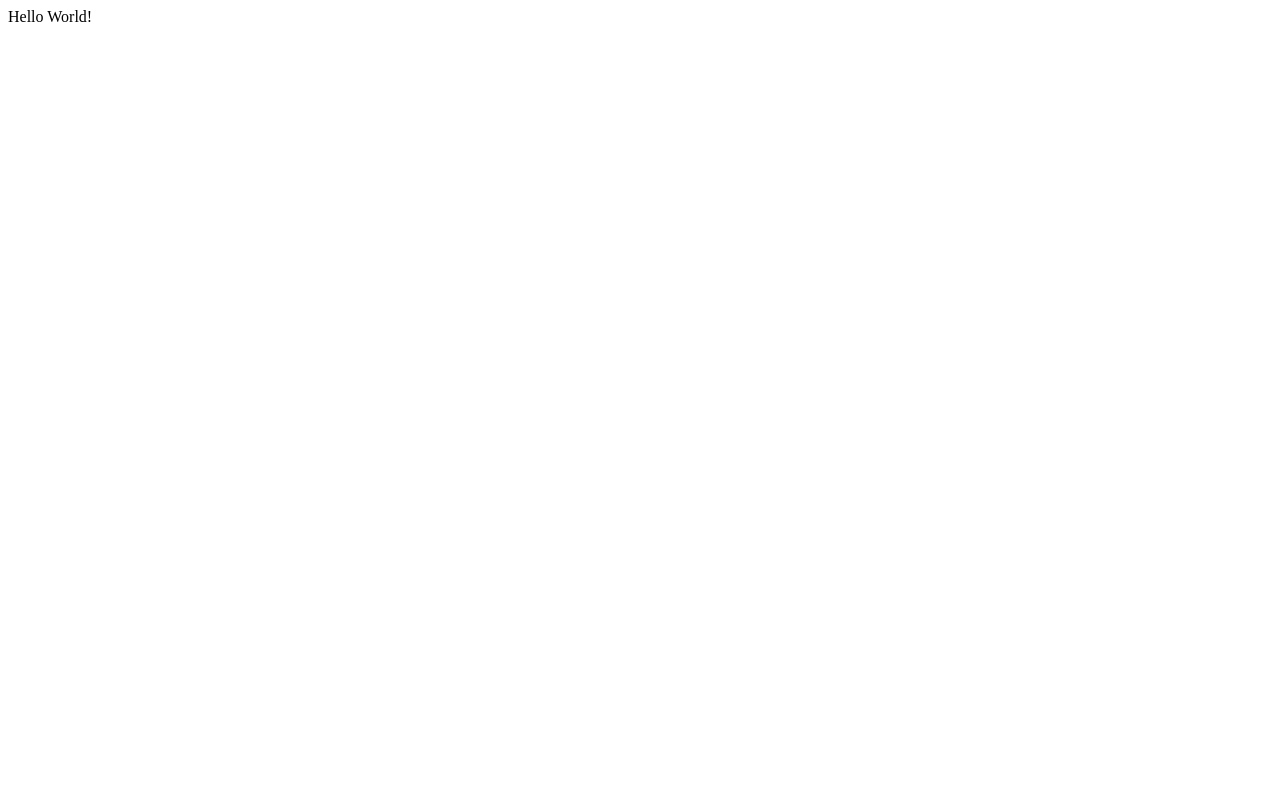
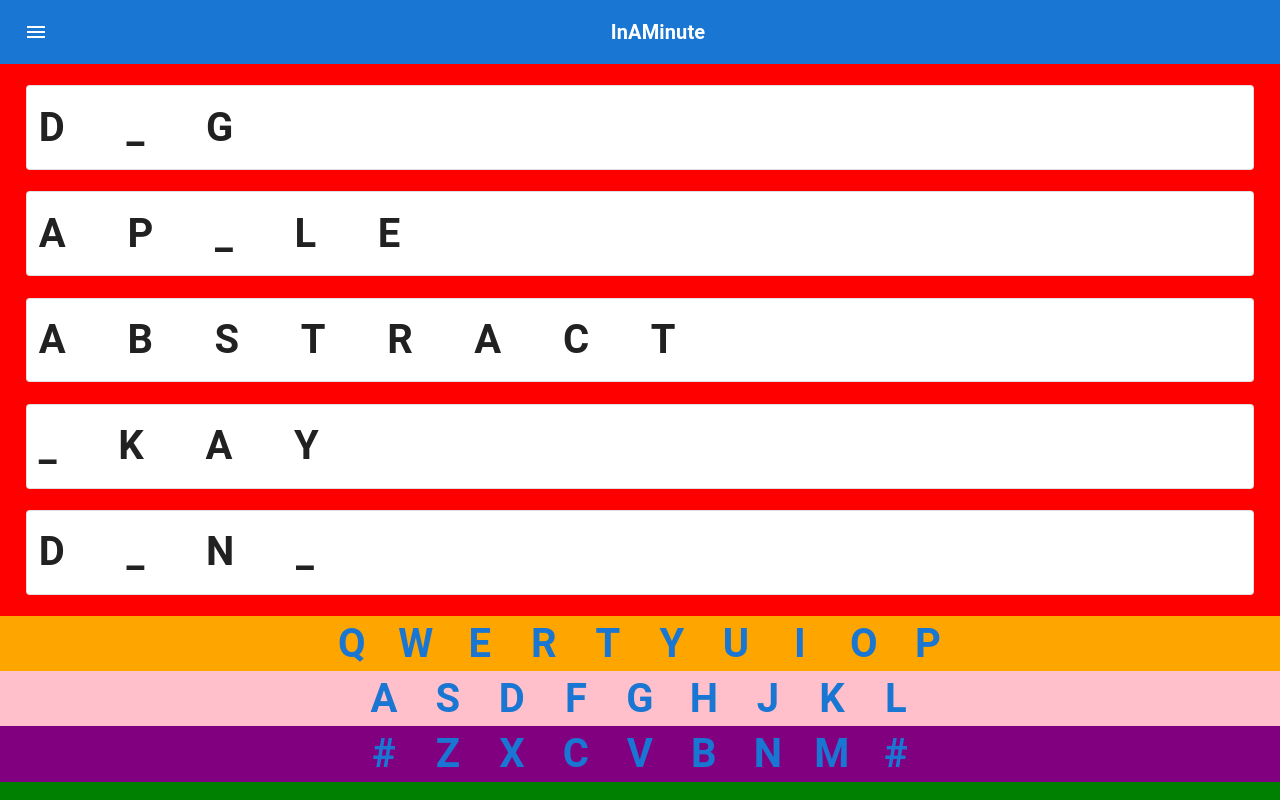
Before and after one commit to MarcusCode20/word-frontend, a React (Vite) app: page / in a window 1280 px wide. Built offline with nearby package versions, Linux system fonts and the light colour scheme.

Commit message:
Add prototype of page

```diff
--- a/package.json
+++ b/package.json
@@ -12,6 +12,7 @@
     "dependencies": {
         "@emotion/react": "^11.10.6",
         "@emotion/styled": "^11.10.6",
+        "@mui/icons-material": "^5.11.11",
         "@mui/material": "^5.11.14",
         "@reduxjs/toolkit": "^1.9.3",
         "react": "^18.2.0",
--- a/src/App.tsx
+++ b/src/App.tsx
@@ -1,5 +1,28 @@
-function App() {
-    return <div>Hello World!</div>
+import { Box } from '@mui/material'
+import React from 'react'
+import GameScreen from './components/GameScreen'
+import Keyboard from './components/Keyboard'
+import TitleBar from './components/TitleBar'
+
+const App = () => {
+    return (
+        <Box
+            sx={{
+                margin: '0px',
+                width: '100vw',
+                height: '100vh',
+                backgroundColor: 'primary.dark',
+                display: 'flex',
+                flexDirection: 'column',
+                justifyContent: 'flex-start',
+                alignItems: 'stretch',
+            }}
+        >
+            <TitleBar />
+            <GameScreen />
+            <Keyboard />
+        </Box>
+    )
 }
 
 export default App
--- /dev/null
+++ b/src/components/GameScreen.tsx
@@ -0,0 +1,28 @@
+import { Box, Card } from '@mui/material'
+import React from 'react'
+import Level from './Level'
+
+const GameScreen = () => {
+    return (
+        <Box
+            sx={{
+                margin: '0px',
+                width: '100vw',
+                height: '75vh',
+                backgroundColor: 'red',
+                display: 'flex',
+                flexDirection: 'column',
+                justifyContent: 'space-evenly',
+                alignItems: 'stretch',
+            }}
+        >
+            <Level word="D_G"></Level>
+            <Level word="AP_LE"></Level>
+            <Level word="ABSTRACT"></Level>
+            <Level word="_KAY"></Level>
+            <Level word="D_N_"></Level>
+        </Box>
+    )
+}
+
+export default GameScreen
--- /dev/null
+++ b/src/components/Keyboard.tsx
@@ -0,0 +1,70 @@
+import { Box } from '@mui/material'
+import React from 'react'
+import KeyboardButton from './KeyboardButton'
+
+const Keyboard = () => {
+    const rowOne = ['Q', 'W', 'E', 'R', 'T', 'Y', 'U', 'I', 'O', 'P'].map(
+        (letter) => <KeyboardButton value={letter} />
+    )
+    const rowTwo = ['A', 'S', 'D', 'F', 'G', 'H', 'J', 'K', 'L'].map(
+        (letter) => <KeyboardButton value={letter} />
+    )
+    const rowThree = ['#', 'Z', 'X', 'C', 'V', 'B', 'N', 'M', '#'].map(
+        (letter) => <KeyboardButton value={letter} />
+    )
+
+    return (
+        <Box
+            sx={{
+                margin: '0px',
+                width: '100vw',
+                height: '25vh',
+                backgroundColor: 'green',
+                display: 'flex',
+                flexDirection: 'column',
+            }}
+        >
+            <Box
+                sx={{
+                    margin: '0px',
+                    width: '100vw',
+                    height: '30%',
+                    backgroundColor: 'orange',
+                    display: 'flex',
+                    flexDirection: 'row',
+                    justifyContent: 'center',
+                }}
+            >
+                {rowOne}
+            </Box>
+            <Box
+                sx={{
+                    margin: '0px',
+                    width: '100vw',
+                    height: '30%',
+                    backgroundColor: 'pink',
+                    display: 'flex',
+                    flexDirection: 'row',
+                    justifyContent: 'center',
+                }}
+            >
+                {rowTwo}
+            </Box>
+            <Box
+                sx={{
+                    margin: '0px',
+                    width: '100vw',
+                    height: '30%',
+                    backgroundColor: 'purple',
+                    display: 'flex',
+                    flexDirection: 'row',
+                    justifyContent: 'center',
+                }}
+            >
+                {rowThree}
+            </Box>
+        </Box>
+    )
+}
+
+export default Keyboard
--- /dev/null
+++ b/src/components/KeyboardButton.tsx
@@ -0,0 +1,17 @@
+import Button from '@mui/material/Button'
+import React from 'react'
+import Letter from './Letter'
+
+interface KeyboardButtonProp {
+    value: String
+}
+
+const KeyboardButton = (prop: KeyboardButtonProp) => {
+    return (
+        <Button sx={{ margin: 0 }}>
+            <Letter letter={prop.value} />
+        </Button>
+    )
+}
+
+export default KeyboardButton
--- /dev/null
+++ b/src/components/Letter.tsx
@@ -0,0 +1,27 @@
+import { Typography } from '@mui/material'
+import React from 'react'
+
+interface LetterProp {
+    letter: String
+}
+
+const Letter = (prop: LetterProp) => {
+    return (
+        <Typography
+            variant="h6"
+            component="div"
+            sx={{
+                textAlign: 'center',
+                lineHeight: '100%',
+                maxHeight: '50px',
+                margin: '0 1%',
+                fontWeight: 'bold',
+                fontSize: '40px',
+            }}
+        >
+            {prop.letter}
+        </Typography>
+    )
+}
+
+export default Letter
--- /dev/null
+++ b/src/components/Level.tsx
@@ -0,0 +1,44 @@
+import { Box, Card, CardContent, Paper, Typography } from '@mui/material'
+import React from 'react'
+import Letter from './Letter'
+
+interface LevelProp {
+    word: string
+}
+
+const Level = (prop: LevelProp) => {
+    const letters = Array.from(prop.word).map((letter) => (
+        <Letter letter={letter} />
+    ))
+
+    const display = (
+        <Box
+            sx={{
+                height: '100%',
+                margin: '0px',
+                display: 'flex',
+                flexDirection: 'row',
+                justifyContent: 'flex-start',
+                alignItems: 'center',
+                columnGap: '3%',
+            }}
+        >
+            {letters}
+        </Box>
+    )
+
+    return (
+        <Paper
+            sx={{
+                margin: '0 2%',
+                padding: '0px',
+                height: '15%',
+            }}
+            variant="outlined"
+        >
+            {display}
+        </Paper>
+    )
+}
+
+export default Level
--- /dev/null
+++ b/src/components/TitleBar.tsx
@@ -0,0 +1,36 @@
+import { AppBar, Toolbar, IconButton, Typography, Button } from '@mui/material'
+import MenuIcon from '@mui/icons-material/Menu'
+import React from 'react'
+
+const TitleBar = () => {
+    return (
+        <AppBar position="static">
+            <Toolbar>
+                <IconButton
+                    size="large"
+                    edge="start"
+                    color="inherit"
+                    aria-label="menu"
+                >
+                    <MenuIcon />
+                </IconButton>
+                <Typography
+                    variant="h6"
+                    component="div"
+                    align="center"
+                    sx={{
+                        flexGrow: 1,
+                        fontWeight: 'bold',
+                        '@media (max-width:400px) and (max-height:800px)': {
+                            fontSize: '13px',
+                        },
+                    }}
+                >
+                    InAMinute
+                </Typography>
+            </Toolbar>
+        </AppBar>
+    )
+}
+
+export default TitleBar
--- /dev/null
+++ b/src/index.css
@@ -0,0 +1,4 @@
+html,
+body {
+    margin: 0px;
+}
--- a/src/index.tsx
+++ b/src/index.tsx
@@ -3,6 +3,7 @@ import ReactDOM from 'react-dom/client'
 import App from './App'
 import store from './app/store'
 import { Provider } from 'react-redux'
+import './index.css'
 
 ReactDOM.createRoot(document.getElementById('root') as HTMLElement).render(
     <React.StrictMode>
```
Also changed, not shown: 1 other file (tests, documents, lock files or other folders).
